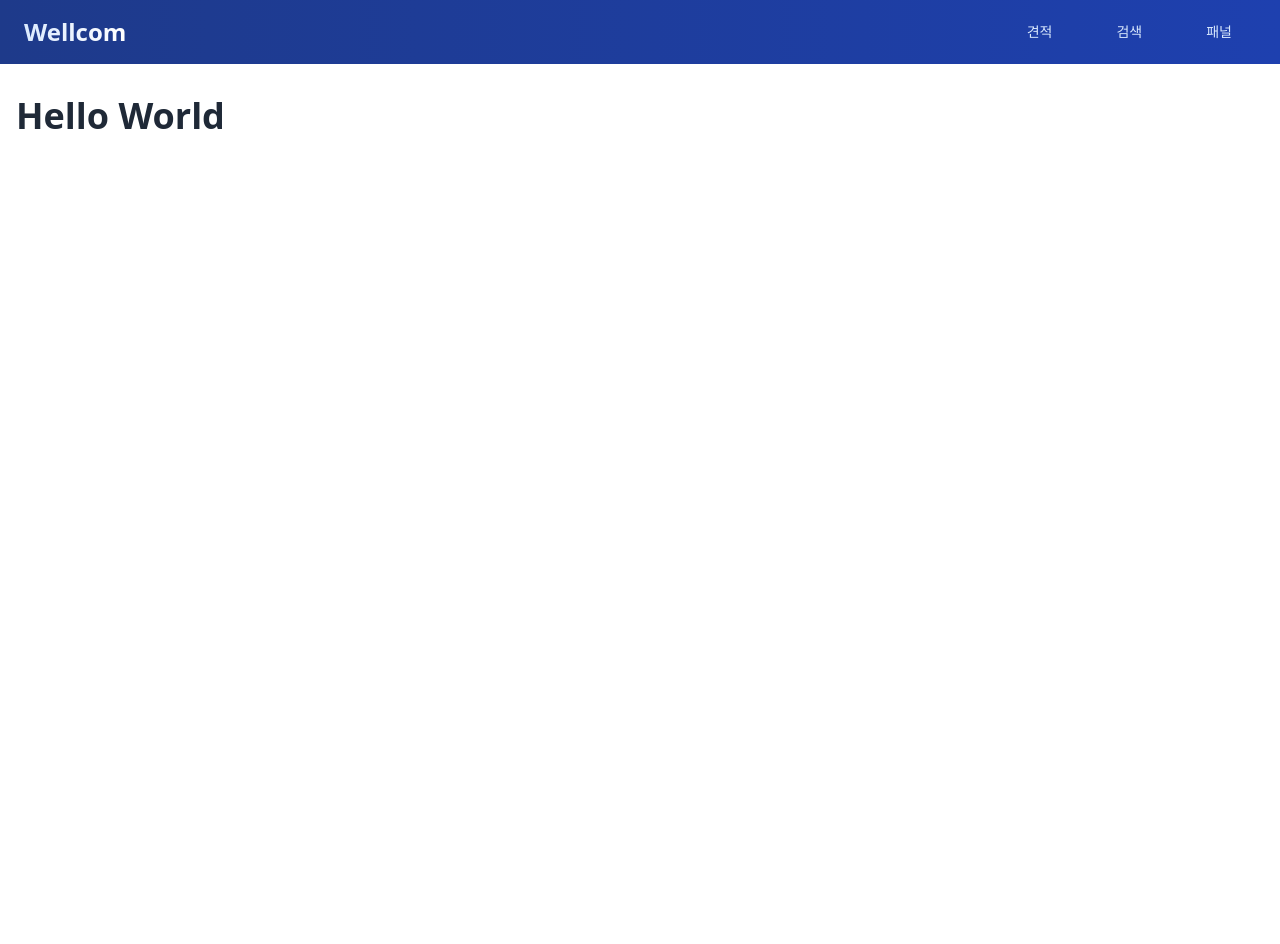
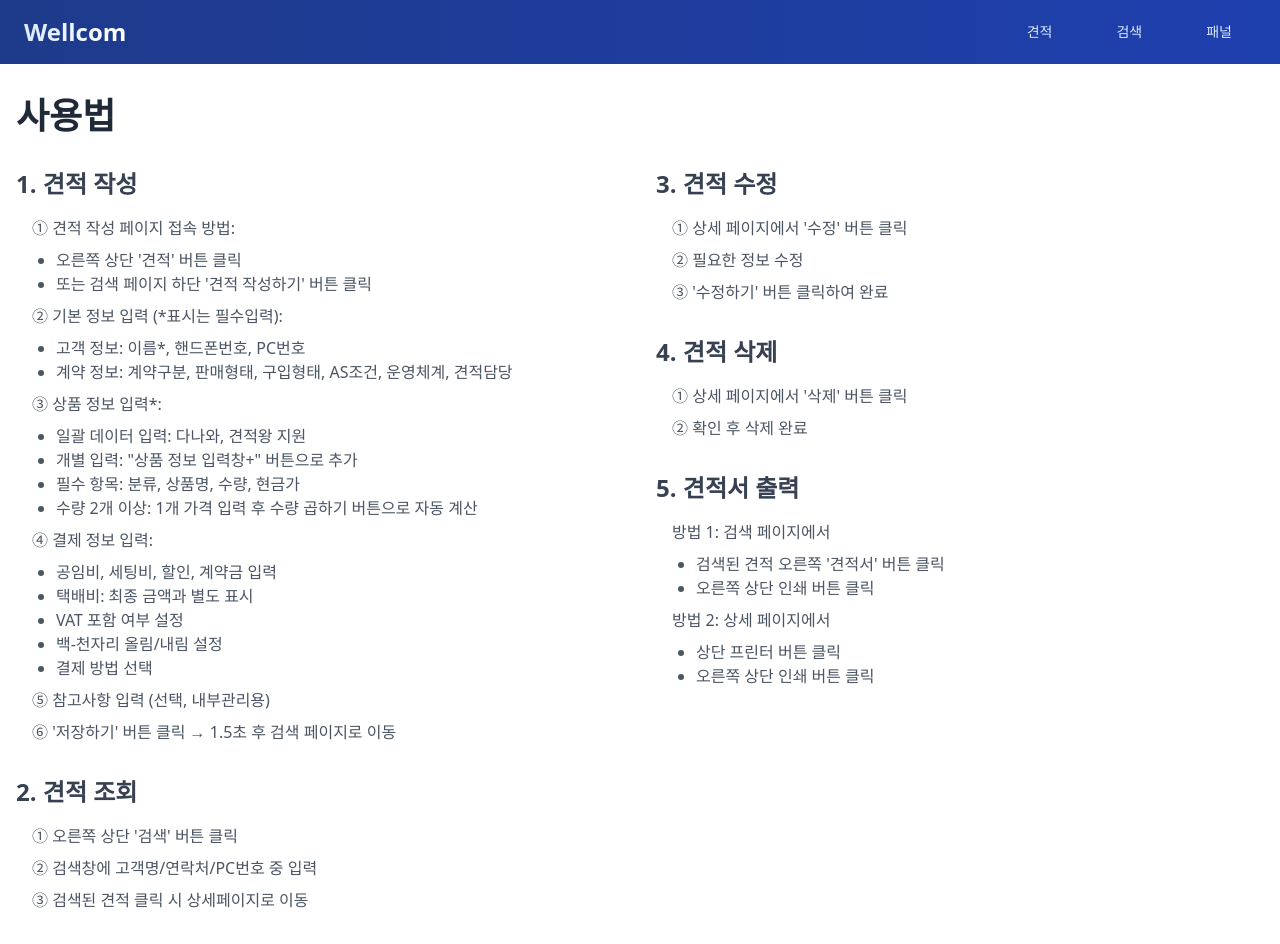
Before and after one commit to kcj980/wellcompro, a Next.js app: page / in a window 1280 px wide. Before the commit the page ends 800 px from the top, so only its background shows below. Built offline with nearby package versions, Linux system fonts and the light colour scheme.

Commit message:
올림 기능 추가 및 사용법 적어둠

```diff
--- a/app/estimate/page.js
+++ b/app/estimate/page.js
@@ -120,7 +120,7 @@ export default function Estimate() {
     deposit: 0,           // 계약금
     includeVat: true,     // VAT 포함 여부 (기본 활성화)
     vatRate: 10,          // VAT 비율 (기본 10%)
-    roundingType: 'none',  // 버림 타입 (기본 없음)
+    roundingType: '',     // 버림/올림 타입 (기본 없음)
     paymentMethod: '',     // 결제 방법
     shippingCost: 0        // 택배비
   });
@@ -517,8 +517,8 @@ export default function Estimate() {
   };
 
   /**
-   * 최종 결제 금액 계산 함수 (VAT 및 버림 적용)
-   * 총 구입 금액에 VAT를 더하고 필요시 100원/1000원 단위 버림 적용
+   * 최종 결제 금액 계산 함수 (VAT 및 버림/올림 적용)
+   * 총 구입 금액에 VAT를 더하고 필요시 100원/1000원 단위 버림/올림 적용
    * @returns {number} 최종 결제 금액
    */
   const calculateFinalPayment = () => {
@@ -526,11 +526,15 @@ export default function Estimate() {
     const vatAmount = calculateVatAmount(total);
     total += vatAmount;
 
-    // 버림 적용 (100원 또는 1000원 단위)
+    // 버림/올림 적용 (100원 또는 1000원 단위)
     if (paymentInfo.roundingType === '100') {
       total = Math.floor(total / 100) * 100;
     } else if (paymentInfo.roundingType === '1000') {
       total = Math.floor(total / 1000) * 1000;
+    } else if (paymentInfo.roundingType === '100up') {
+      total = Math.ceil(total / 100) * 100;
+    } else if (paymentInfo.roundingType === '1000up') {
+      total = Math.ceil(total / 1000) * 1000;
     }
 
     return total;
@@ -1776,13 +1780,35 @@ export default function Estimate() {
                   >
                     1000 버림
                   </button>
+                  <button
+                    type="button"
+                    onClick={() => setPaymentInfo(prev => ({ ...prev, roundingType: '100up' }))}
+                    className={`px-3 py-2 rounded-md text-sm ${
+                      paymentInfo.roundingType === '100up'
+                        ? 'bg-blue-600 text-white'
+                        : 'bg-gray-200 text-gray-700 hover:bg-gray-300'
+                    }`}
+                  >
+                    100 올림
+                  </button>
+                  <button
+                    type="button"
+                    onClick={() => setPaymentInfo(prev => ({ ...prev, roundingType: '1000up' }))}
+                    className={`px-3 py-2 rounded-md text-sm ${
+                      paymentInfo.roundingType === '1000up'
+                        ? 'bg-blue-600 text-white'
+                        : 'bg-gray-200 text-gray-700 hover:bg-gray-300'
+                    }`}
+                  >
+                    1000 올림
+                  </button>
                   {paymentInfo.roundingType && (
                     <button
                       type="button"
                       onClick={() => setPaymentInfo(prev => ({ ...prev, roundingType: '' }))}
                       className="px-3 py-2 rounded-md text-sm bg-gray-200 text-gray-700 hover:bg-gray-300"
                     >
-                      버림 취소
+                      버림/올림 취소
                     </button>
                   )}
                 </div>
--- a/app/page.js
+++ b/app/page.js
@@ -2,7 +2,97 @@ export default function Home() {
   return (
     <main>
       <div className="container mx-auto px-4 py-8">
-        <h1 className="text-4xl font-bold text-gray-800">Hello World</h1>
+        <h1 className="text-4xl font-bold text-gray-800 mb-8">사용법</h1>
+
+        {/* 2개 컬럼 레이아웃 컨테이너 */}
+        <div className="grid grid-cols-1 md:grid-cols-2 gap-8">
+
+          {/* 첫 번째 컬럼 */}
+          <div className="space-y-8">
+            <section>
+              <h2 className="text-2xl font-semibold text-gray-700 mb-4">1. 견적 작성</h2>
+              <div className="ml-4 space-y-2">
+                <p className="text-gray-600">① 견적 작성 페이지 접속 방법:</p>
+                <ul className="ml-6 list-disc text-gray-600">
+                  <li>오른쪽 상단 '견적' 버튼 클릭</li>
+                  <li>또는 검색 페이지 하단 '견적 작성하기' 버튼 클릭</li>
+                </ul>
+
+                <p className="text-gray-600 mt-4">② 기본 정보 입력 (*표시는 필수입력):</p>
+                <ul className="ml-6 list-disc text-gray-600">
+                  <li>고객 정보: 이름*, 핸드폰번호, PC번호</li>
+                  <li>계약 정보: 계약구분, 판매형태, 구입형태, AS조건, 운영체계, 견적담당</li>
+                </ul>
+
+                <p className="text-gray-600 mt-4">③ 상품 정보 입력*:</p>
+                <ul className="ml-6 list-disc text-gray-600">
+                  <li>일괄 데이터 입력: 다나와, 견적왕 지원</li>
+                  <li>개별 입력: "상품 정보 입력창+" 버튼으로 추가</li>
+                  <li>필수 항목: 분류, 상품명, 수량, 현금가</li>
+                  <li>수량 2개 이상: 1개 가격 입력 후 수량 곱하기 버튼으로 자동 계산</li>
+                </ul>
+
+                <p className="text-gray-600 mt-4">④ 결제 정보 입력:</p>
+                <ul className="ml-6 list-disc text-gray-600">
+                  <li>공임비, 세팅비, 할인, 계약금 입력</li>
+                  <li>택배비: 최종 금액과 별도 표시</li>
+                  <li>VAT 포함 여부 설정</li>
+                  <li>백-천자리 올림/내림 설정</li>
+                  <li>결제 방법 선택</li>
+                </ul>
+
+                <p className="text-gray-600 mt-4">⑤ 참고사항 입력 (선택, 내부관리용)</p>
+                <p className="text-gray-600">⑥ '저장하기' 버튼 클릭 → 1.5초 후 검색 페이지로 이동</p>
+              </div>
+            </section>
+
+            <section>
+              <h2 className="text-2xl font-semibold text-gray-700 mb-4">2. 견적 조회</h2>
+              <div className="ml-4 space-y-2 text-gray-600">
+                <p>① 오른쪽 상단 '검색' 버튼 클릭</p>
+                <p>② 검색창에 고객명/연락처/PC번호 중 입력</p>
+                <p>③ 검색된 견적 클릭 시 상세페이지로 이동</p>
+              </div>
+            </section>
+          </div>
+
+          {/* 두 번째 컬럼 */}
+          <div className="space-y-8">
+            <section>
+              <h2 className="text-2xl font-semibold text-gray-700 mb-4">3. 견적 수정</h2>
+              <div className="ml-4 space-y-2 text-gray-600">
+                <p>① 상세 페이지에서 '수정' 버튼 클릭</p>
+                <p>② 필요한 정보 수정</p>
+                <p>③ '수정하기' 버튼 클릭하여 완료</p>
+              </div>
+            </section>
+
+            <section>
+              <h2 className="text-2xl font-semibold text-gray-700 mb-4">4. 견적 삭제</h2>
+              <div className="ml-4 space-y-2 text-gray-600">
+                <p>① 상세 페이지에서 '삭제' 버튼 클릭</p>
+                <p>② 확인 후 삭제 완료</p>
+              </div>
+            </section>
+
+            <section>
+              <h2 className="text-2xl font-semibold text-gray-700 mb-4">5. 견적서 출력</h2>
+              <div className="ml-4 space-y-2">
+                <p className="text-gray-600">방법 1: 검색 페이지에서</p>
+                <ul className="ml-6 list-disc text-gray-600">
+                  <li>검색된 견적 오른쪽 '견적서' 버튼 클릭</li>
+                  <li>오른쪽 상단 인쇄 버튼 클릭</li>
+                </ul>
+
+                <p className="text-gray-600 mt-4">방법 2: 상세 페이지에서</p>
+                <ul className="ml-6 list-disc text-gray-600">
+                  <li>상단 프린터 버튼 클릭</li>
+                  <li>오른쪽 상단 인쇄 버튼 클릭</li>
+                </ul>
+              </div>
+            </section>
+          </div>
+        </div>
       </div>
     </main>
   );
```
